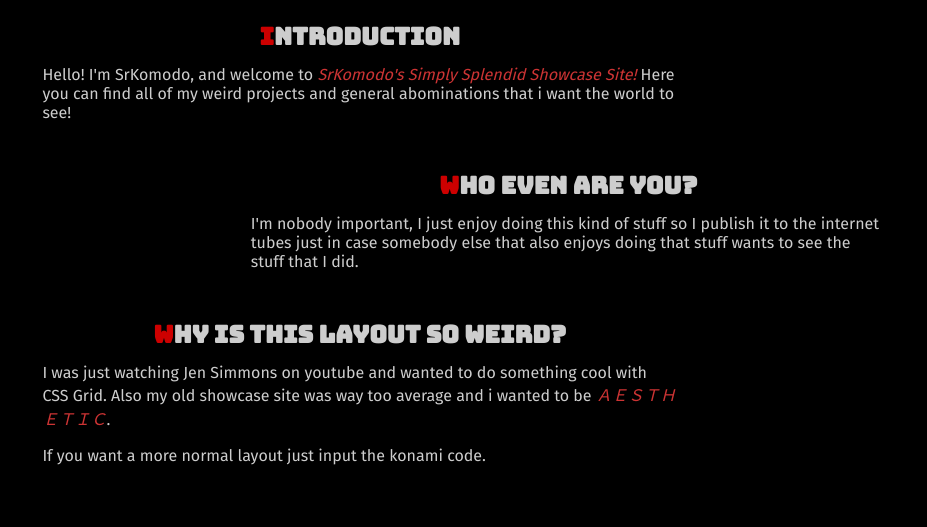
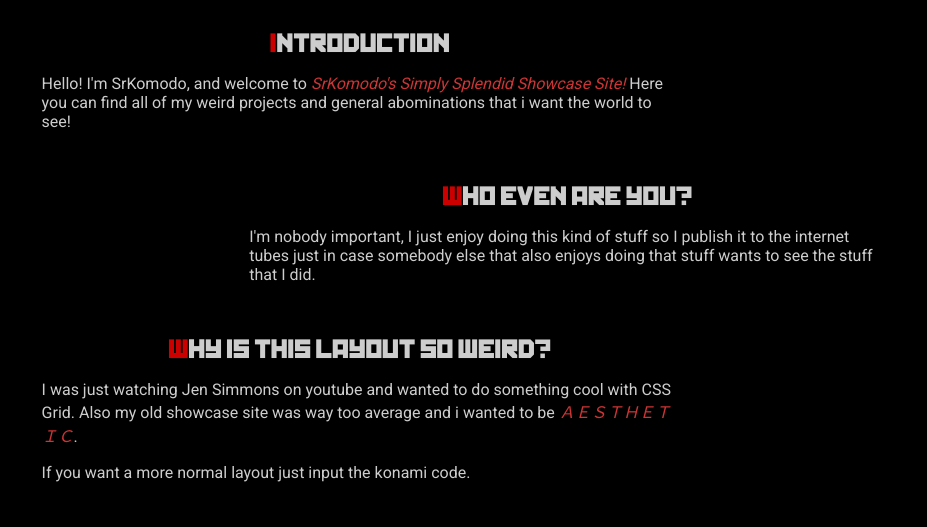
Before and after one commit to SrKomodo/srkomodos-simply-splendid-showcase-site, a website built with webpack: page src/index.html in a window 1280 px wide. Shown: the part 85-612 px from the top of the page, without its empty margins (176-1103 px from the left). Built offline with nearby package versions, Linux system fonts and the light colour scheme.

Commit message:
change fonts

```diff
--- a/src/index.scss
+++ b/src/index.scss
@@ -1,13 +1,18 @@
-@import url("https://fonts.googleapis.com/css?family=Bungee|Fira+Sans");
+@import url("https://fonts.googleapis.com/css?family=Roboto");
 @import "./konami";
 
+@font-face {
+  font-family: "Kremlin";
+  src: url(assets/kremlin.ttf);
+}
+
 $emphasisColor: mix(red, white, 75%);
-$defaultFont: "Fira Sans", Verdana, Geneva, Tahoma, sans-serif;
+$defaultFont: "Roboto", Verdana, Geneva, Tahoma, sans-serif;
 
 %title {
-  font-family: Bungee, Verdana, Geneva, Tahoma, sans-serif;
+  font-family: "Kremlin", Verdana, Geneva, Tahoma, sans-serif;
+  text-transform: uppercase;
   font-weight: bolder;
-  line-height: 1em;
 
   &::first-letter {
     color: red;
--- a/webpack.config.js
+++ b/webpack.config.js
@@ -19,7 +19,7 @@ module.exports = {
         use: [MiniCssExtractPlugin.loader, "css-loader", "sass-loader"]
       },
       {
-        test: /\.gif$/,
+        test: /\.(gif|ttf|otf)$/,
         use: "file-loader"
       }
     ]
```
Also changed, not shown: src/assets/kremlin.ttf (added).
